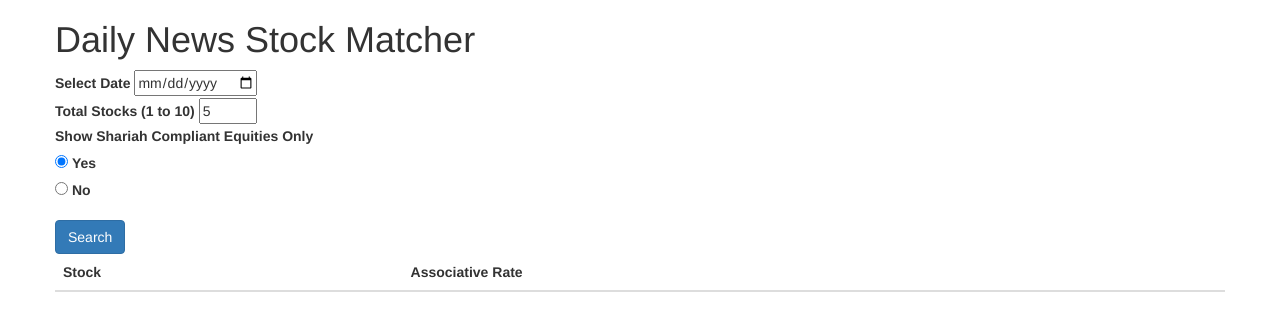
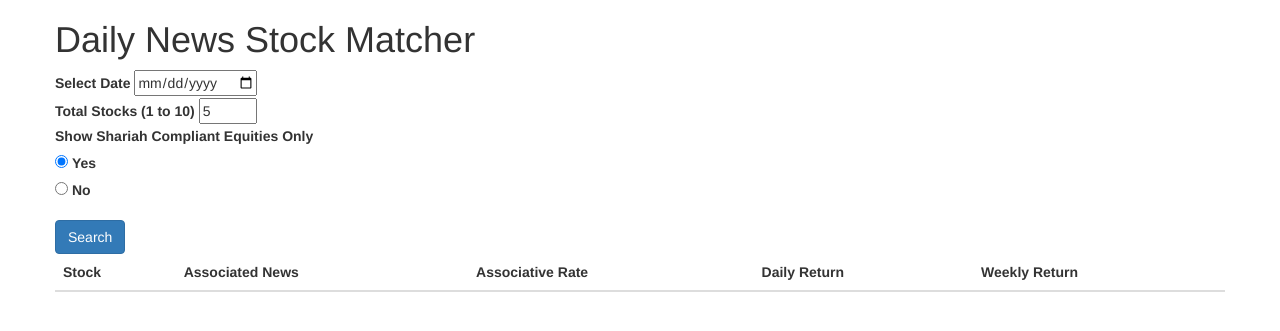
Before and after one commit to spozi/collaboration, a Flask app: page /investhack in a window 1280 px wide. Shown: the top 331 px of the page. Run offline with Flask 2, Linux system fonts and the light colour scheme; lists and menus that the app fills with data are empty; parts of the project's set-up code (start-up, migrations or seed data) failed here and were passed over; some libraries are stand-ins or nearby versions.

Commit message:
Final version for Sunday submission

```diff
--- a/app.py
+++ b/app.py
@@ -14,13 +14,13 @@ from collections import defaultdict
 #1. Load stocks description and prices
 stock_df =  pd.read_pickle("./assets/stocks_v1.pkl")
 
-#3. Load stock news
+#2. Load stock news
 stock_news_df = pd.read_excel('./assets/Malaysia_Stock_2020_Sample.xlsx', index_col=None, sheet_name='edgemarket_news')
 
 #%% Text similarity model
 
 
-#4. Load wordvec
+#3. Load wordvec
 from gensim.test.utils import datapath, get_tmpfile
 from gensim.models import KeyedVectors
 from gensim.scripts.glove2word2vec import glove2word2vec
@@ -32,14 +32,6 @@ _ = glove2word2vec(glove_file, tmp_file)
 
 model = KeyedVectors.load_word2vec_format(tmp_file)
 
-
-# Put temporary here
-# stock_results = {}
-# for index, row in stock_df.iterrows():
-#     stock_name = row['stock']
-#     stock_history = row['history']
-#     stock_last_price = stock_history['Close'][-1]
-#     # stock_results[stock_name] = stock_last_price
 
 #%% Flask start
 app = Flask(__name__)
@@ -93,36 +85,6 @@ def tokens_to_vectors(x):
     qlist = qvector.tolist()
     return qlist
 
-# #1. Get the most popular stocks based on news
-# #1a. Get the news
-# selected_news_df = stock_news_df[stock_news_df['date'].dt.date == datetime.datetime.strptime('2020-01-03','%Y-%m-%d').date()]
-# selected_news_df['lemma_title'] = selected_news_df['title'].apply(textToListProcessing)
-# selected_news_df['lemma_content'] = selected_news_df['content'].apply(textToListProcessing)
-
-# #1b. Get the stock description
-# stock_df['lemma_description'] = stock_df['description'].apply(textToListProcessing)
-
-
-# #1c. Perform matching
-# #Get vector of stock description
-# stock_df['vector_lemma_description'] = stock_df['lemma_description'].apply(tokens_to_vectors)
-
-# #Get vector of news content
-# selected_news_df['vector_lemma_content'] = selected_news_df['lemma_content'].apply(tokens_to_vectors)
-# news_title = selected_news_df['title'].tolist()
-# news_content_vector = selected_news_df['vector_lemma_content'].tolist()
-
-
-# #Measure the similarity between news and stock description
-# popular_stock = []
-# for indexX, stock in stock_df.iterrows():
-#     for indexY, news in selected_news_df.iterrows():
-#         #Compute cosine similarity
-#         similarity = compute_cossim_percent(stock['vector_lemma_description'], news['vector_lemma_content']))
-#         popular_stock.append((stock['stock'], news['title'], similarity))
-
-
-
 #%% Flask begin
 @app.route('/')
 def hello():
@@ -141,7 +103,7 @@ def matching():
             selected_stock_df = stock_df
 
         quantity_stock = int(request.form["quantity"])  #How many stocks are we going to display?
-        threshold = 0.8
+        threshold = 0.8                                 #This threshold can be changed to increase the specificity or sensitivity
 
         #1. Get the most popular stocks based on news
         #1a. Get the news
@@ -157,10 +119,10 @@ def matching():
         selected_stock_df['vector_lemma_description'] = selected_stock_df['lemma_description'].apply(tokens_to_vectors)
 
         #Get vector of news content
+        selected_news_df['vector_lemma_title'] = selected_news_df['lemma_title'].apply(tokens_to_vectors)
         selected_news_df['vector_lemma_content'] = selected_news_df['lemma_content'].apply(tokens_to_vectors)
         # news_title = selected_news_df['title'].tolist()
         # news_content_vector = selected_news_df['vector_lemma_content'].tolist()
-
 
         #Measure the similarity between news and stock description
         popular_stock = []
@@ -169,6 +131,9 @@ def matching():
                 #Compute cosine similarity
                 similarity = compute_cossim_percent(stock['vector_lemma_description'], news['vector_lemma_content'])
                 popular_stock.append((stock['stock'], news['title'], similarity))
+
+        #Sort based on similarity descending order
+        popular_stock.sort(key=lambda tup: tup[2], reverse=True)
 
         #3. Remove least popular best stock for trading
         very_popular_stock = []
@@ -188,78 +153,45 @@ def matching():
 
         agg_popular_stock_list = [(k, v) for k, v in agg_popular_stock.items()]
 
-        #5. Sort based on popularity
+        #5. Sort Based on Popularity
         agg_popular_stock_list = sorted(agg_popular_stock_list, key=lambda x: x[1], reverse=True)
         agg_popular_stock_list = agg_popular_stock_list[:quantity_stock]
 
+        #6. Technical Analysis
+        results = []
+        for stock_name, assoc_rate in agg_popular_stock_list:
+            daily_return = 0
+            weekly_return = 0
+            volatility = 0
 
+            #a. Get the stock from selected_stock_df
+            for index, row in selected_stock_df.iterrows():
+                if row['stock'] == stock_name:
+                    stock_price_df = row['history']
+                    stock_price_df = stock_price_df.shift(-1, freq='D')
 
+                    # stock_price_sr = stock_df.iloc[0]
+                    # stock_price_df = stock_price_sr['history']
+                    stock_price_df['daily_return'] = stock_price_df['Close'].pct_change()
 
-        #6. Perform financial analysis on that stock
+                    stock_price_df['weekly_return'] = ''
+                    for k in range(len(stock_price_df.index)):
+                        if (k!=0) & (k%5==0):
+                            stock_price_df['weekly_return'] =(stock_price_df['Close']-stock_price_df['Close'].shift(-4))/stock_price_df['Close'].shift(-4)
 
+                    daily_return = stock_price_df['daily_return'][date_stock]
+                    weekly_return = stock_price_df['weekly_return'][date_stock]
 
+                    #b. Get the news from selected_stock_df
+                    news_title = ""
+                    for stk in very_popular_stock:
+                        if stk[0] == stock_name:
+                            news_title += "<p>" + stk[1] + "</p>"
+                    results.append((stock_name, news_title, assoc_rate, round(daily_return,4), round(weekly_return,4), round(volatility,4)))
+                    break
 
-        # stock_results = []
-        # for index, row in stock_df.iterrows():
-        #     stock_name = row['stock']
-        #     stock_description = row['description']
-        #     # stock_history = row['history']
-
-        #     stock_news = selected_news_list[index]
-
-        #     #Need to check date here as date might not available
-        #     # stock_close_price = stock_history['Close'][date_stock]
-        #     stock_results.append((date_stock,stock_name, stock_description, stock_news))
-        #     if(len(stock_results) > int(quantity_stock)):
-        #         stock_results = stock_results[:-1]
-        #         break
-        #3. Select stock
-        # print(stock_results)
-
-        #3. Output the stock
-        return render_template('investhack.html', result = agg_popular_stock_list)
+        return render_template('investhack.html', result = results)
     return render_template('investhack.html')
-
-
-
-# @app.route('/search', methods=['GET', 'POST'])
-# def word_vec():
-#     if request.method == "POST":
-#         query = request.form["query"]
-
-#         #1. Vectorizing query
-#         tokens = textToListProcessing(query)
-#         vectors = []
-#         for token in tokens:
-#             res = Word2Vec.query.filter(Word2Vec.word==token).first()
-#             vectors.append(res.vector)
-
-#         qvector = np.mean(vectors, axis=0)  #Average the vector
-#         qlist = qvector.tolist()
-
-#         #2. Get a list of authors to measure the similarity (from postgresql)
-#         aid_res = Candidate.query.all()
-#         author_list = []
-#         for aid in aid_res:
-#             author_list.append((aid.id, aid.author_id, aid.vector))
-
-#         #Convert list to dataframe
-#         df = pd.DataFrame(author_list, columns=['id', 'author_id', 'vector'])
-#         df['cos_sim'] = df.drop(columns=['id', 'author_id']).apply(compute_cossim_percent, axis=1, args=[qlist])
-#         df2 = df.sort_values(by=['cos_sim'], ascending=False).drop_duplicates('author_id').sort_index()
-#         df2.drop(columns=['id', 'vector'], inplace=True)
-#         df2 = df2.sort_values(by=['cos_sim'], ascending=False)
-
-#         #Replace author_id to name
-#         df2['author_name'] = df2['author_id'].apply(authorIDtoName)
-
-#         #3. Visualize
-#         #Transform dataframe to dictionary
-#         result = df2.set_index('author_name').to_dict()['cos_sim']
-
-#         #Return to html
-#         return render_template('index.html', result = result)
-#     return render_template('index.html', result = {})
 
 if __name__ == '__main__':
     app.run()
--- a/templates/investhack.html
+++ b/templates/investhack.html
@@ -36,14 +36,21 @@
           <thead>
             <tr>
               <th>Stock</th>
+              <th>Associated News</th>
               <th>Associative Rate</th>
-              <!-- <th>Position</th> -->
+              <th>Daily Return</th>
+              <th>Weekly Return</th>
             </tr>
           </thead>
           {% for row in result %}
           <tr>
-              <td> {{ row[0] }}</td>
-              <td> {{ row[1] }}</td>
+              <td style="vertical-align:center"> {{ row[0] }}</td>
+              <td style="vertical-align:center">
+                  {{ row[1]|safe }}
+              </td>
+              <td style="vertical-align:center"> {{ row[2] }}</td>
+              <td style="vertical-align:center"> {{ row[3] }}</td>
+              <td style="vertical-align:center"> {{ row[4] }}</td>
           </tr>
           {% endfor %}
           <tbody id="result"></tbody>
```
